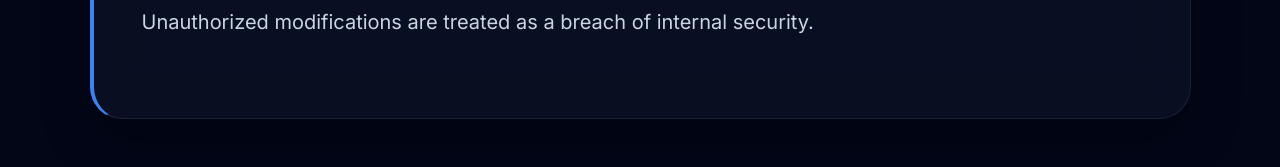
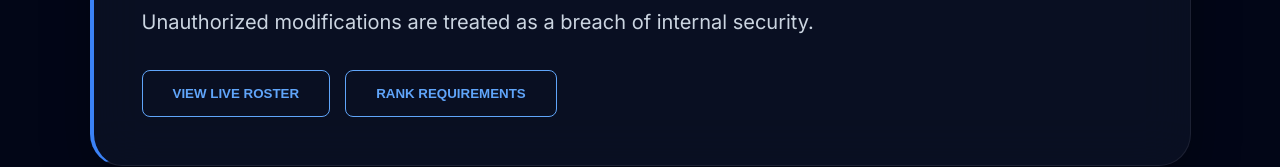
Before and after one commit to morkelchristan-cpu/zhpd-website, a Next.js app: page / in a window 1280 px wide. Shown: the part 5032-5199 px from the top of the page. Built offline with nearby package versions, Linux system fonts and the light colour scheme.

Commit message:
Updated code.

```diff
--- a/app/globals.css
+++ b/app/globals.css
@@ -84,7 +84,8 @@ textarea, input {
   background: #334155;
   border-radius: 10px;
 }
-/* Add this to your globals.css */
+
+/* --- Animations --- */
 .fade-in {
   animation: fadeIn 0.8s ease-out;
 }
--- a/app/page.tsx
+++ b/app/page.tsx
@@ -3,7 +3,6 @@ import { motion } from 'framer-motion';
 import Link from 'next/link';
 
 const SECTIONS = [
-  /* ... (Your existing SECTIONS array remains exactly the same) ... */
   {
     id: 'about',
     title: 'Department Mission',
@@ -20,6 +19,10 @@ const SECTIONS = [
     id: 'roster',
     title: 'Officer Roster',
     content: 'The LSPD Roster is a live-tracking document of our active-duty force. It details call-signs, rank tiers, and certification levels. Command staff utilize this roster to manage shift rotations and field assignments. Accuracy is paramount; all personnel are required to report duty status changes immediately. Unauthorized modifications are treated as a breach of internal security.',
+    links: [
+      { text: 'VIEW LIVE ROSTER', url: 'https://docs.google.com/spreadsheets/d/1AZavVnTxOkl-jmctN5CBoLfG_6zqqBYs0z9-rv8F8tQ/edit?gid=1264692443#gid=1264692443' },
+      { text: 'RANK REQUIREMENTS', url: 'https://docs.google.com/document/d/1biLXFqBhmG4cGRIiE0niBOFF0ldWZzxE2tqb7e73k78/edit?usp=sharing' }
+    ],
     img: 'https://images.unsplash.com/photo-1582213782179-e0d53f98a2ca?auto=format&fit=crop&q=80&w=1200'
   },
   {
@@ -47,7 +50,7 @@ const SECTIONS = [
 export default function HomePage() {
   return (
     <main style={{ background: '#020617', color: '#f8fafc', overflowX: 'hidden' }}>
-      {/* Hero Section with Entrance Animation */}
+      {/* Hero Section */}
       <motion.section
         id="home"
         initial={{ opacity: 0 }}
@@ -67,7 +70,7 @@ export default function HomePage() {
         <p style={{ color: '#64748b', textTransform: 'uppercase', letterSpacing: '0.5em', marginTop: '1rem' }}>Command & Control Infrastructure</p>
       </motion.section>
 
-      {/* Dynamic Sections with Scroll Animation */}
+      {/* Dynamic Sections */}
       {SECTIONS.map((sec) => (
         <motion.section
           key={sec.id}
@@ -106,7 +109,25 @@ export default function HomePage() {
               </div>
             )}
 
-            {sec.link && (
+            {/* Render Multiple Links for Roster */}
+            {sec.links && (
+              <div style={{ display: 'flex', gap: '15px' }}>
+                {sec.links.map((link, idx) => (
+                  <a key={idx} href={link.url} target="_blank" style={{ textDecoration: 'none' }}>
+                    <motion.button
+                      whileHover={{ scale: 1.05 }}
+                      whileTap={{ scale: 0.95 }}
+                      style={{ padding: '15px 30px', background: 'transparent', border: '1px solid #60a5fa', color: '#60a5fa', borderRadius: '8px', cursor: 'pointer', fontWeight: 'bold' }}
+                    >
+                      {link.text}
+                    </motion.button>
+                  </a>
+                ))}
+              </div>
+            )}
+
+            {/* Render Single Link for AI/Logs */}
+            {sec.link && !sec.links && (
               <Link href={sec.link} style={{ textDecoration: 'none' }}>
                 <motion.button
                   whileHover={{ scale: 1.05 }}
```
